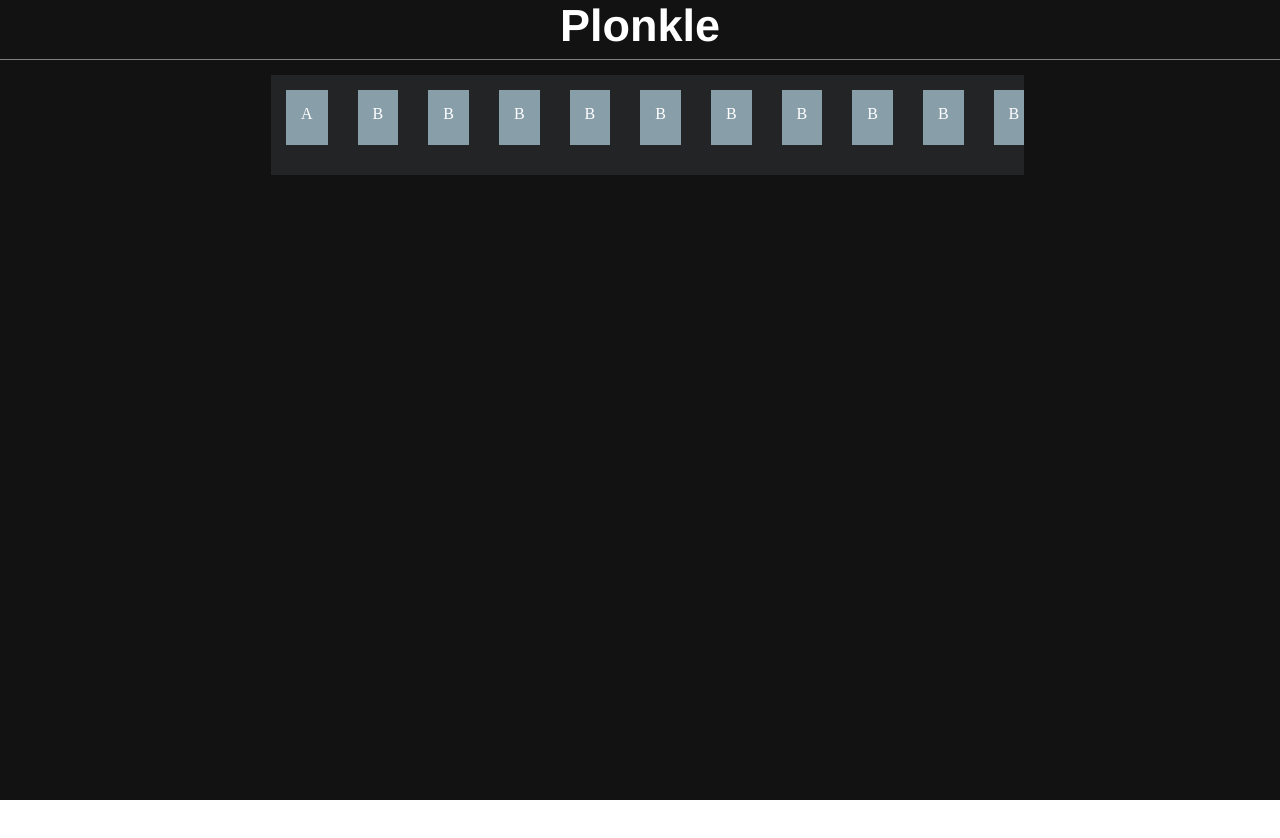
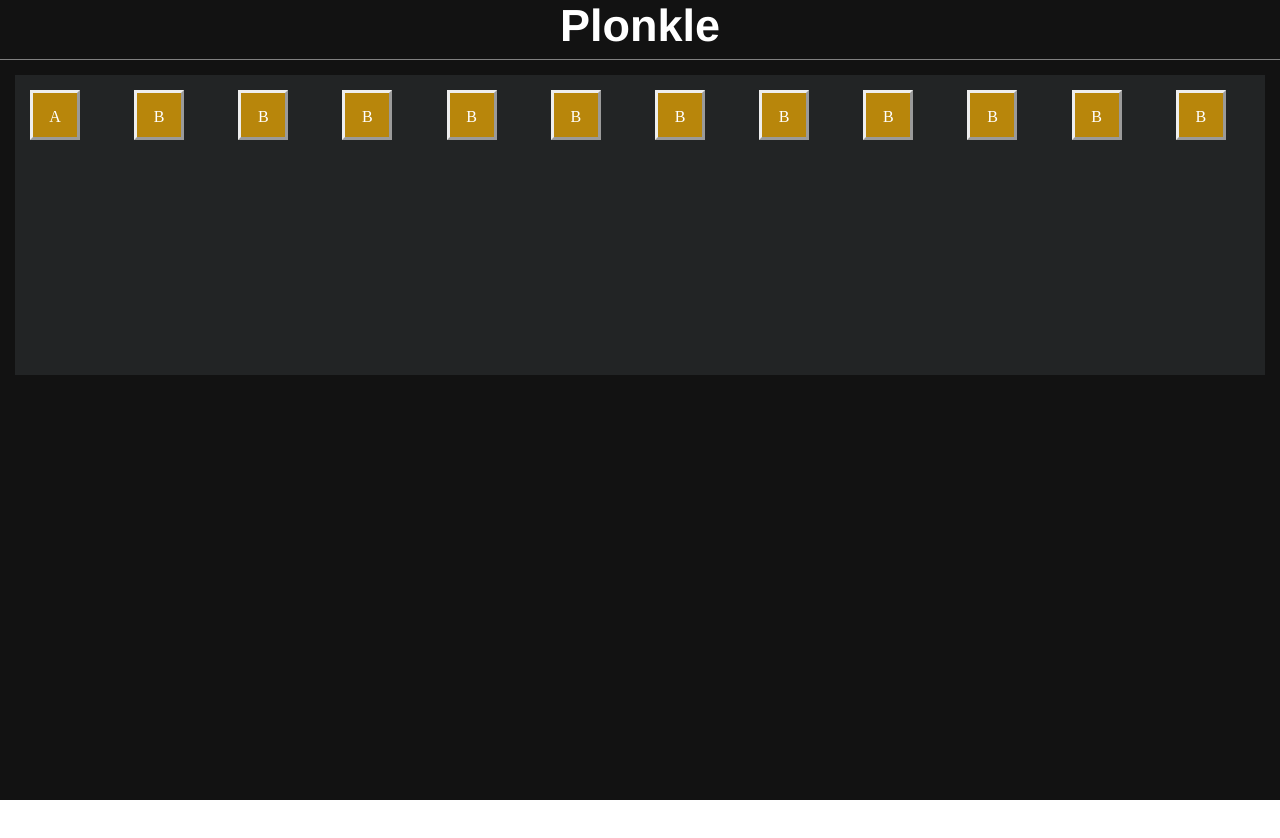
Before and after one commit to VascoSingh/Plonkle, a React (Create React App) app: page / in a window 1280 px wide. Shown: the top 838 px of the page. Built offline with nearby package versions, Linux system fonts and the light colour scheme.

Commit message:
Added borders and flex properties

```diff
--- a/src/App.js
+++ b/src/App.js
@@ -22,12 +22,6 @@ function App(props) {
 
           <Board id="board-2" className="board">
             <Tile id="tile-2" className="tile" draggable="true">
-              <p>B</p>
-            </Tile>
-          </Board>
-
-          <Board id="board-3" className="board">
-            <Tile id="tile-3" className="tile" draggable="true">
               <p>B</p>
             </Tile>
           </Board>
--- a/src/index.css
+++ b/src/index.css
@@ -33,43 +33,34 @@ nav h1 {
 
 .flexbox {
   display: flex;
-  justify-content: space-between;
+  justify-content: flex-end;
 
   width: 100%;
-  max-width: 768px;
-  height: 100vh;
+  max-width: 1600px;
+  height: 160vh;
 
-  overflow: hidden;
+
 
   margin: 0 auto;
   padding: 15px;
 }
 
 .flexbox .board {
-  display: flex;
-  justify-content: space-around;
-  width: 100px;
-  height: 100px;
+  flex-direction: row;
+  flex: 1;
+  height: 300px;
 
   background-color: rgb(34, 36, 37);
 
   padding: 15px;
 }
-.flexbox2 .board {
-  display: flex;
-  justify-content: space-around;
-  width: 100px;
-  height: 100px;
-
-  background-color: rgb(64, 99, 116);
-
-  padding: 15px;
-}
 
 .flexbox .board .tile {
+  border-style: outset;
   padding: 15px 15px;
-  background-color: rgb(136, 158, 169);
-
+  background-color: darkgoldenrod;
+  height: 50px;
+  width: 50px;
   cursor: pointer;
   margin-bottom: 15px;
 }
```
